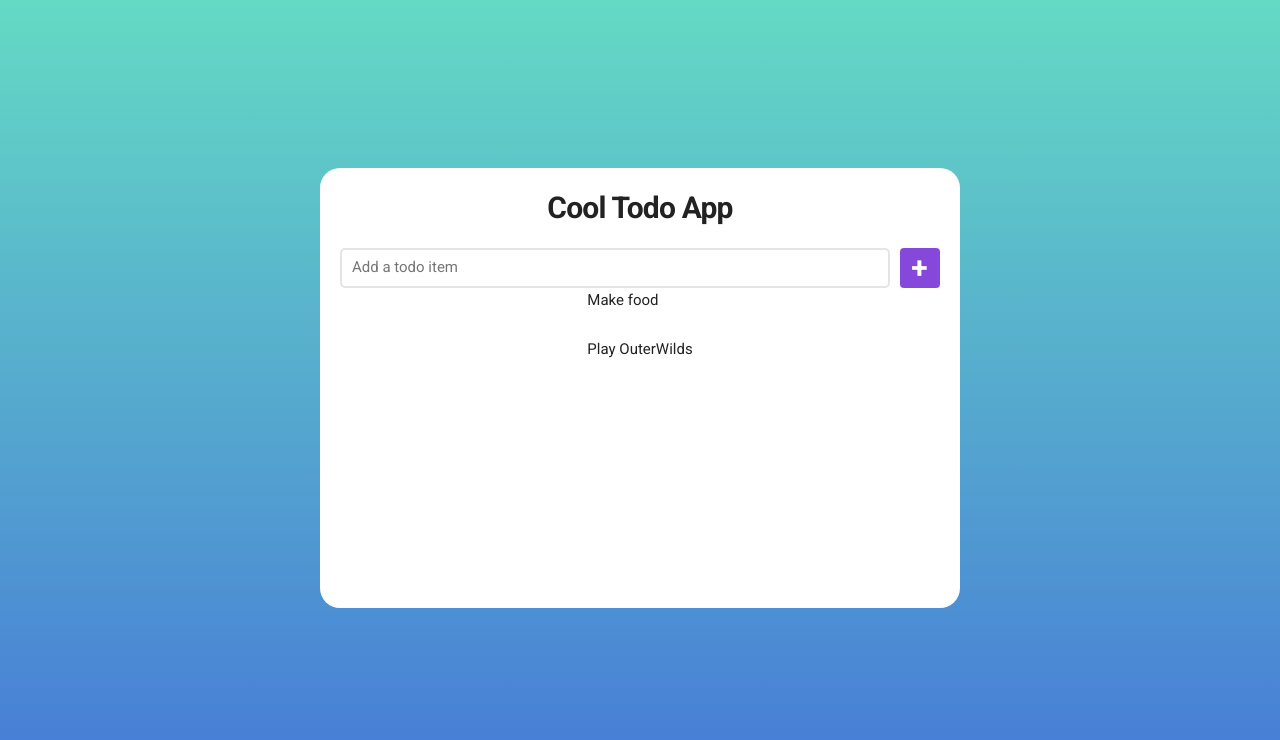
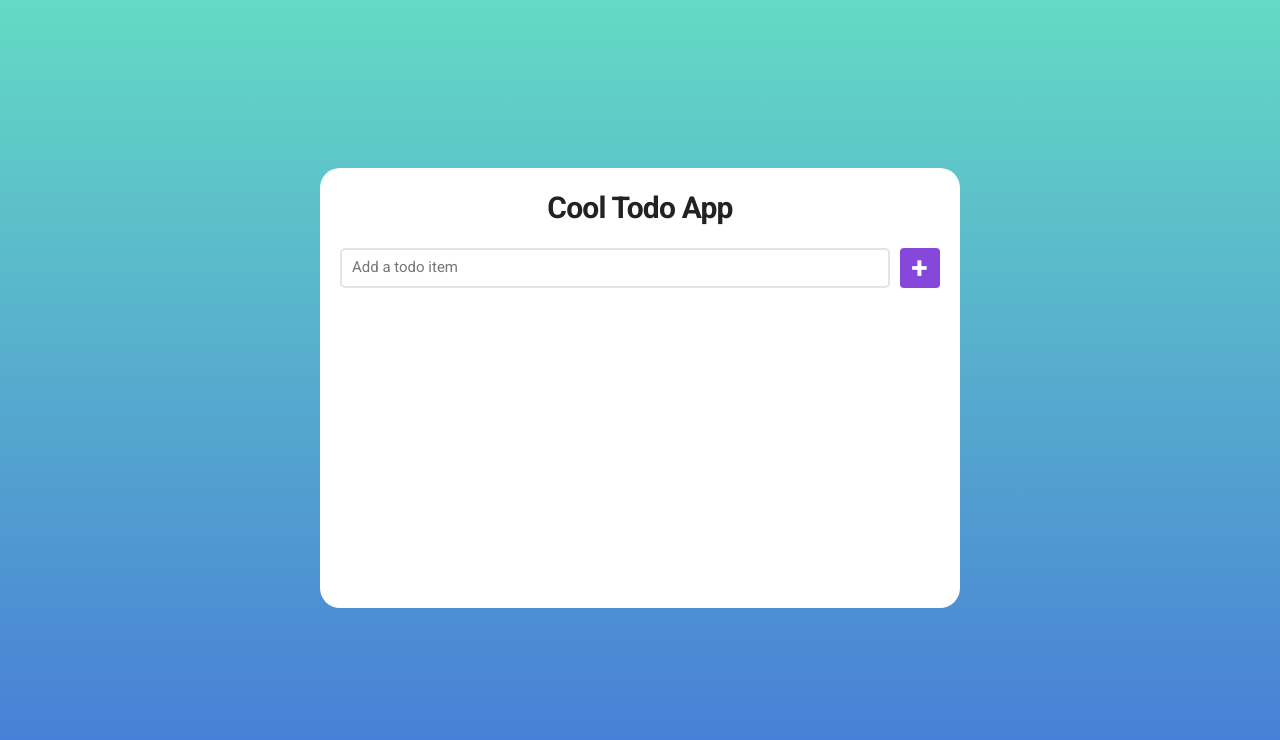
Before and after one commit to MrPancakes39/Todo-React-App, a React (Vite) app: page / in a window 1280 px wide. Shown: the top 740 px of the page. Built offline with nearby package versions, Linux system fonts and the light colour scheme.

Commit message:
Can now add a todo item

```diff
--- a/src/App.tsx
+++ b/src/App.tsx
@@ -1,18 +1,21 @@
+import { useState } from "react";
 import "./App.css";
 import Todo from "./Todo";
 
 function TodoContainer() {
-  const todos = ["Make food", "Play OuterWilds"];
+  let [todos, setTodos] = useState<string[]>([]);
   return (
     <form className="todo-container">
       <h4 className="title">Cool Todo App</h4>
       <div className="form-group">
-        <input placeholder="Add a todo item" />
-        <button type="button">+</button>
+        <input placeholder="Add a todo item" id="todo_input" />
+        <button type="button" onClick={() => setTodos([...todos, "todo item"])}>
+          +
+        </button>
       </div>
       <div className="todos">
-        {todos.map((val) => (
-          <Todo todo={val} />
+        {todos.map((val, i) => (
+          <Todo key={i} todo={val} />
         ))}
       </div>
     </form>
```
